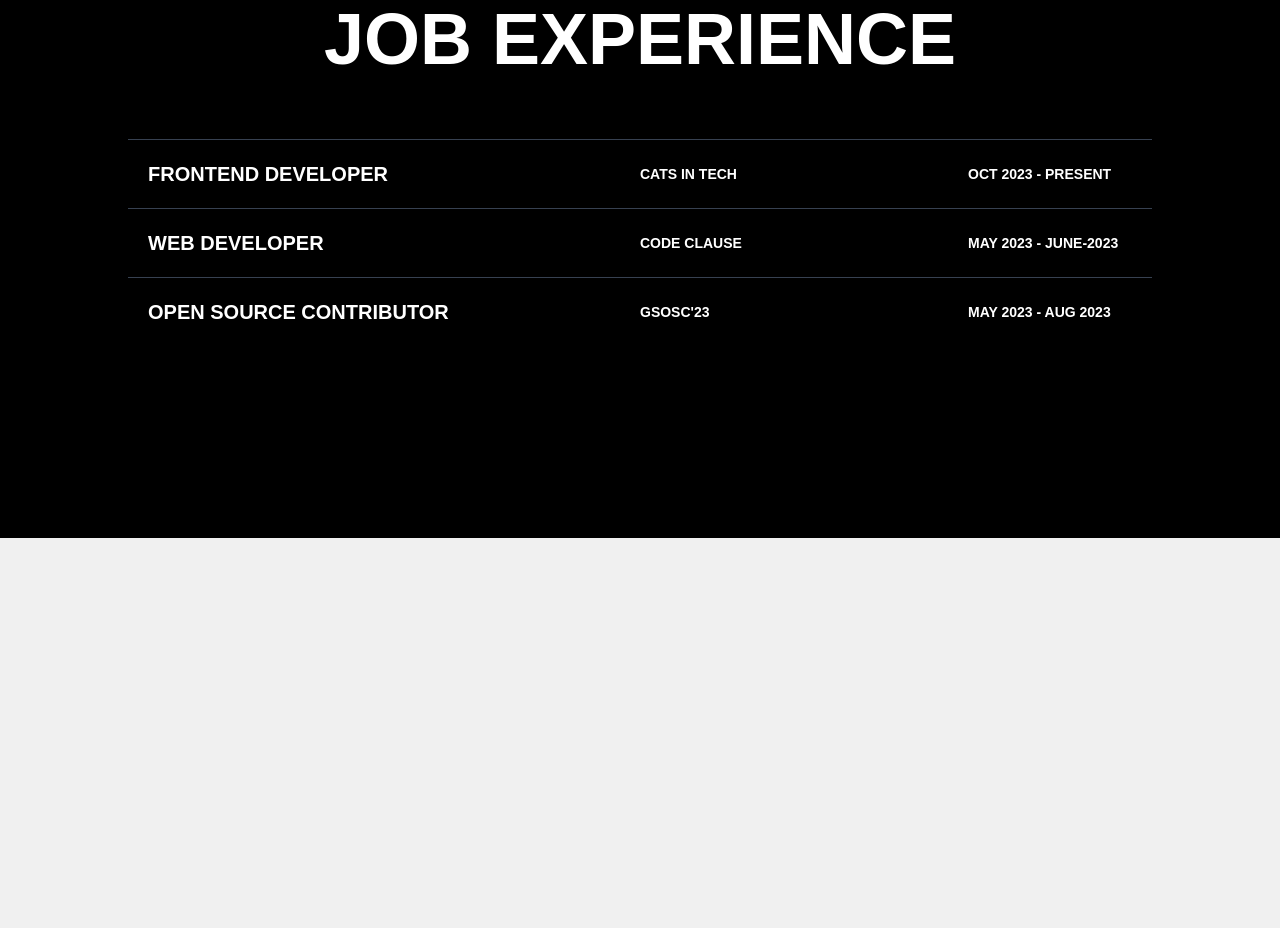
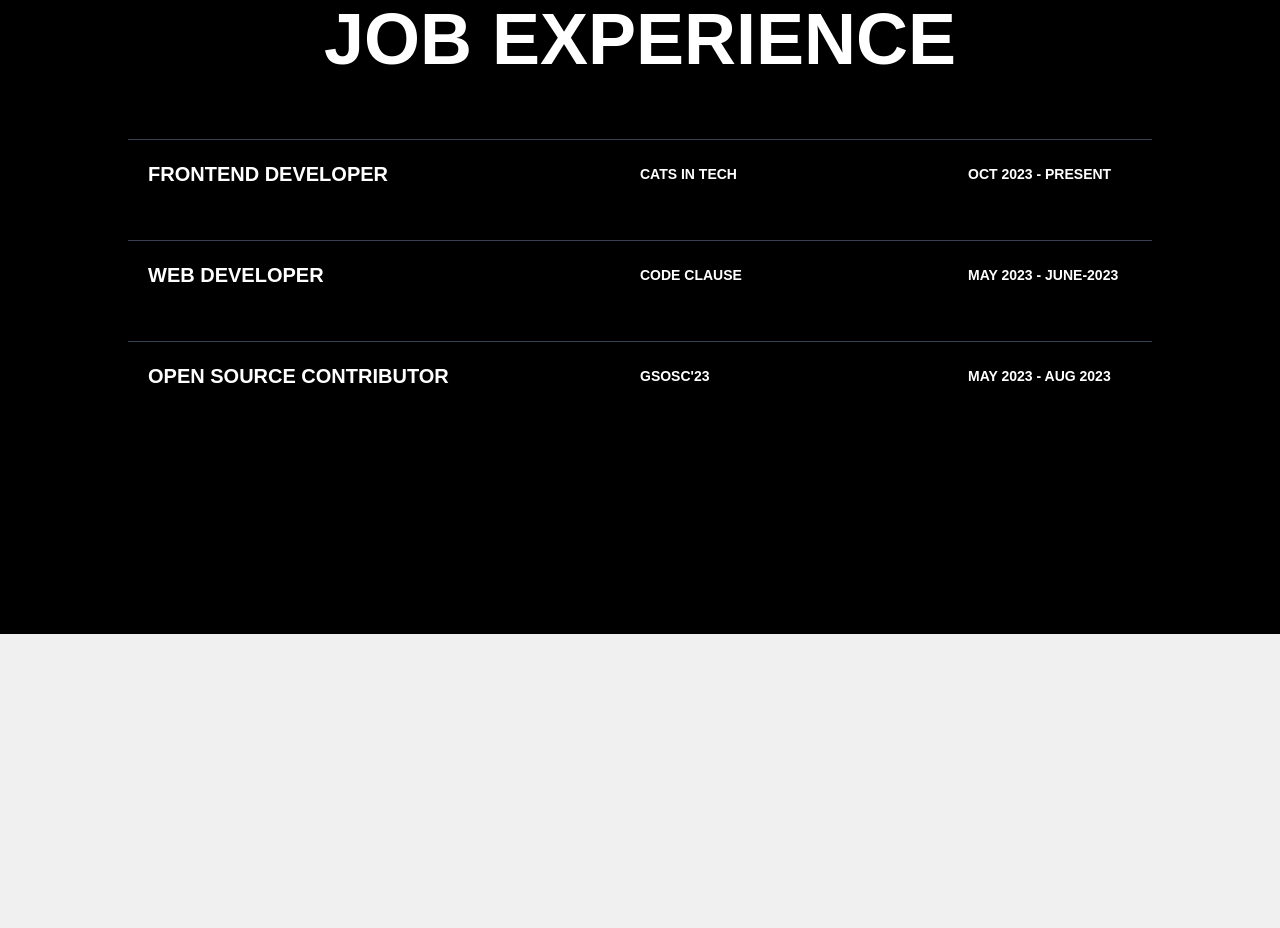
Before and after one commit to arcVaishali/vaishali, a React (Create React App) app: page /about in a window 1280 px wide. Shown: the part 2140-3068 px from the top of the page. Built offline with nearby package versions, Linux system fonts and the light colour scheme.

Commit message:
modified

```diff
--- a/src/components/About/Experience.js
+++ b/src/components/About/Experience.js
@@ -1,9 +1,10 @@
-import React from "react";
-import { Link } from "react-router-dom";
+import { React, useState } from "react";
 import { exp } from "../../constants/index";
 import { animated, useSpring } from "@react-spring/web";
 
 const Experience = () => {
+  const [content, setContent] = useState("");
+  const [click, setClick] = useState(false);
   const styles = useSpring({
     from: { x: -50, opacity: 0 },
     to: { x: 0, opacity: 1 },
@@ -16,11 +17,16 @@
     from: { opacity: 0 },
     to: { opacity: 1 },
   });
-  const AnimatedComponent = animated(Link);
+  function clickHandler(index) {
+    // setClick(true);
+    // exp.forEach((element, i) => {
+    //   if (i == index) {
+    //     setContent(element.description);
+    //   }
+    // });
+  }
   return (
-    <animated.div
-      className="grid grid-cols-12 col-span-12 p-16 lg:py-32 lg:px-16 justify-center items-center bg-black text-white my-32 lg:my-64"
-    >
+    <animated.div className="grid grid-cols-12 col-span-12 p-16 lg:py-32 lg:px-16 justify-center items-center bg-black text-white my-32 lg:my-64">
       <span
         data-aos="zoom-in"
         style={{ ...styles }}
@@ -30,10 +36,10 @@
       </span>
       <div className="grid lg:grid-cols-12 col-span-12 lg:m-16">
         {exp.map((element, index) => (
-          <Link
+          <div
+            onClick={() => clickHandler(index)}
             data-aos={index % 2 == 0 ? "fade-right" : "fade-left"}
             style={{ ...style2 }}
-            to="/"
             className="grid lg:grid-cols-12 col-span-12 justify-between items-center border-t-[1px] border-gray-700 p-[20px] transition hover:scale-90 delay-150 duration-1000 cursor-pointer"
           >
             <animated.span
@@ -55,7 +61,17 @@
             >
               {element.tenure}
             </animated.div>
-          </Link>
+            <div
+              className={
+                click === true
+                  ? " hidden " +
+                    "col-span-12 justify-between text-xs items-center my-4 cursor-pointer"
+                  : "col-span-12 justify-between text-xs items-center my-4 cursor-pointer"
+              }
+            >
+              {content}
+            </div>
+          </div>
         ))}
       </div>
     </animated.div>
--- a/src/components/About/Hero.js
+++ b/src/components/About/Hero.js
@@ -67,7 +67,7 @@
                 </animated.div>
               </div>
             ) : (
-              <img className="lg:inline" data-aos="zoom-in-up" src={aboutSectionImage3} />
+              <img className="hidden lg:inline" data-aos="zoom-in-up" src={aboutSectionImage3} />
             )}
           </div>
         ))}
--- a/src/components/Home/Recommendation.js
+++ b/src/components/Home/Recommendation.js
@@ -18,7 +18,7 @@
       <span className="col-span-12 text-center lg:text-left text-4xl lg:text-7xl lg:p-16 font-black uppercase mb-16 lg:ml-[200px]">
         Testimonials
       </span>
-      <div className="grid grid-cols-12 col-span-12 justify-center items-center ml-8 lg:ml-32">
+      <div className="grid grid-cols-12 col-span-12 justify-center items-center ml-4 lg:ml-32">
         <div data-aos="fade-up-left" className="lg:col-span-4 col-span-12">
           <img src={dummyImage} className="w-fill h-fill" />
         </div>
--- a/src/components/Home/Services.js
+++ b/src/components/Home/Services.js
@@ -30,7 +30,7 @@
         <div
           data-aos="fade-in"
           data-aos-easing="ease-in-out"
-          className="col-span-12 ml-4 lg:col-start-8 lg:ml-0 lg:col-span-4"
+          className="col-span-12  lg:col-start-8 lg:ml-0 lg:col-span-4"
         >
           <img
             src="https://assets.website-files.com/643d8b145b9de160a97cf566/64719a153090a633cf8ae8a3_Rectangle%2041158%20(1).png"
--- a/src/components/Work/Latest.js
+++ b/src/components/Work/Latest.js
@@ -1,4 +1,5 @@
 import React from "react";
+import { Link } from "react-router-dom";
 import { ongoingProjectCard } from "../../constants/index";
 import { animated, useSpring } from "@react-spring/web";
 
@@ -12,18 +13,21 @@
     to: { y: 0 },
   });
 
+const AnimatedLink = animated(Link)
   return (
     <div className="grid grid-cols-12 justify-center items-center px-16">
       <animated.span
         data-aos="fade-in"
         style={{ ...styleX }}
-        className="text-4xl text-center col-span-12 lg:col-start-1 lg:ml-16 lg:text-7xl uppercase font-black p-16 lg:m-8 "
+        className="text-4xl text-center -ml-8 col-span-12 lg:col-start-1 lg:ml-16 lg:text-7xl uppercase font-black p-16 lg:m-8 "
       >
         Latest Projects
       </animated.span>
       <div className="grid lg:grid-cols-12 col-span-12 lg:col-start-5 gap-4 lg:gap-32 justify-center items-center">
         {ongoingProjectCard.map((element, index) => (
-          <div
+          <AnimatedLink
+          to = {element.to}
+          target="_blank"
             data-aos="zoom-in"
             style={{ ...styleY }}
             className="flex flex-col col-span-3"
@@ -39,7 +43,7 @@
               {element.name}
             </span>
             {/* </div> */}
-          </div>
+          </AnimatedLink>
         ))}
       </div>
     </div>
--- a/src/constants/index.js
+++ b/src/constants/index.js
@@ -25,16 +25,19 @@
     name: "Frontend Developer",
     post: "Cats In Tech",
     tenure: "Oct 2023 - Present",
+    description: "This is the description of the job1",
   },
   {
     name: "Web Developer",
     post: "Code Clause",
     tenure: "May 2023 - June-2023",
+    description: "This is the description of the job2",
   },
   {
     name: "Open Source Contributor",
     post: "GSosC'23",
     tenure: "May 2023 - Aug 2023",
+    description: "This is the description of the job3",
   },
   // {
   //   name: "Developer",
@@ -168,19 +171,22 @@
     category: "Development",
     image:
       "https://assets.website-files.com/64400efa17592edf6ae1a250/64e6f35a2dd4319151e11b5e_Rectangle%2041170-p-500.png",
-    name: "MediCare",
+    name: "Medi Care",
+    to:"https://devpost.com/software/lovers-oi84b5",
   },
   {
     category: "Development",
     image:
       "https://assets.website-files.com/64400efa17592edf6ae1a250/64e6f35a2dd4319151e11b5e_Rectangle%2041170-p-500.png",
-    name: "MediCare",
+    name: "Relief Connect",
+    to:"https://devpost.com/software/relief-connect",
   },
   {
     category: "Development",
     image:
       "https://assets.website-files.com/64400efa17592edf6ae1a250/64e6f35a2dd4319151e11b5e_Rectangle%2041170-p-500.png",
-    name: "MediCare",
+    name: "Embrace Autism",
+    to  :"https://devpost.com/software/embrace-autism",
   },
 ];
 
```
